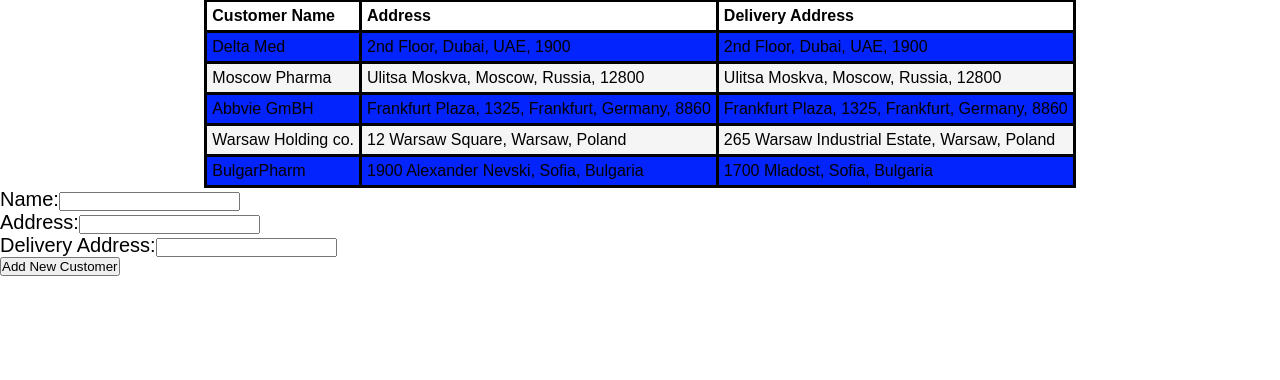
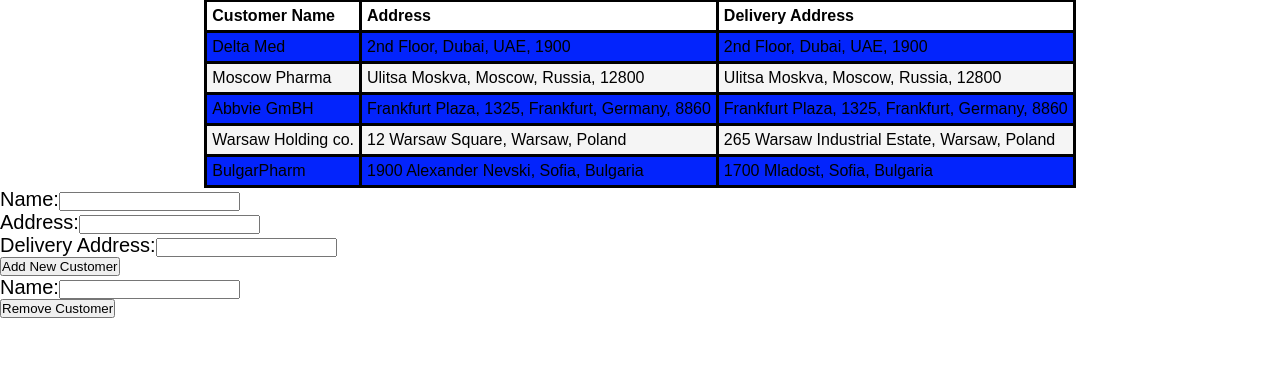
Before and after one commit to sokkit/group-project-lab-mgmt, a Flask app: page /Customers in a window 1280 px wide. Shown: the part 167-547 px from the top of the page. Run offline with Flask 2, Linux system fonts and the light colour scheme; a user stored in the database is signed in; data comes from the database, SQL or seed files in the repository.

Commit message:
added method to delete customers

```diff
--- a/server.py
+++ b/server.py
@@ -166,6 +166,24 @@ def add_customer():
             conn.close()
             return msg
 
+@app.route("/Customer/DelCustomer", methods = ['POST','GET'])
+def del_customer():
+    if request.method == 'POST':
+        name = request.form.get('name', default="Error")
+        try:
+            print(name)
+            conn = sqlite3.connect(DATABASE)
+            cur = conn.cursor()
+            cur.execute("DELETE FROM Customers WHERE customerName=?;", [name])
+            conn.commit()
+            msg = "Record successfully deleted"
+        except Exception as e:
+            conn.rollback()
+            msg = "error in delete operation"
+        finally:
+            conn.close()
+            return msg
+
 @app.route("/Users/Add", methods=['POST','GET'])
 def userAddDetails():
     if request.method == 'GET':
--- a/static/globaljs.js
+++ b/static/globaljs.js
@@ -62,3 +62,21 @@ function addCustomer() {
   xhttp.send(params);
   return false;
 }
+
+function delCustomer() {
+  var name = document.forms["delCustomer"]["name"].value;
+  params = 'name='+name;
+  var xhttp = new XMLHttpRequest();
+  xhttp.open("POST", '/Customer/DelCustomer', true); // true is asynchronous
+  xhttp.setRequestHeader("Content-type", "application/x-www-form-urlencoded");
+  xhttp.onload = function() {
+    if (xhttp.readyState === 4 && xhttp.status === 200) {
+      console.log(xhttp.responseText);
+      document.getElementById("txt").innerHTML = xhttp.responseText;
+    } else {
+      console.error(xhttp.statusText);
+    }
+  };
+  xhttp.send(params);
+  return false;
+}
--- a/templates/customers.html
+++ b/templates/customers.html
@@ -23,5 +23,10 @@
   <label>Delivery Address:<input type = "text" name = "deliveryAddress"><br></label>
   <button type = "submit"> Add New Customer </button>
 </form>
+
+<form id="delCustomer" onsubmit="return delCustomer()">
+  <label>Name:<input type = "text" name = "name"><br></label>
+  <button type = "submit"> Remove Customer </button>
+</form>
 <span id='txt'></span>
 {%endblock%}
```
